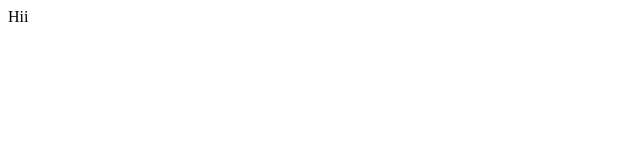
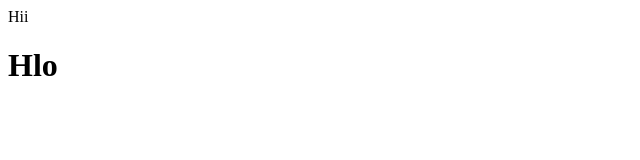
Before and after one commit to akashmukherjee009/demo_repo, a plain HTML site: page index.html in a window 1280 px wide. Shown: the full height of the page, 0-640 px from the left. Drawn offline with Linux system fonts and the light colour scheme.

Commit message:
2nd Commit

```diff
--- a/index.html
+++ b/index.html
@@ -7,5 +7,7 @@
 </head>
 <body>
     Hii
+
+    <h1>Hlo</h1>
 </body>
 </html>
```
